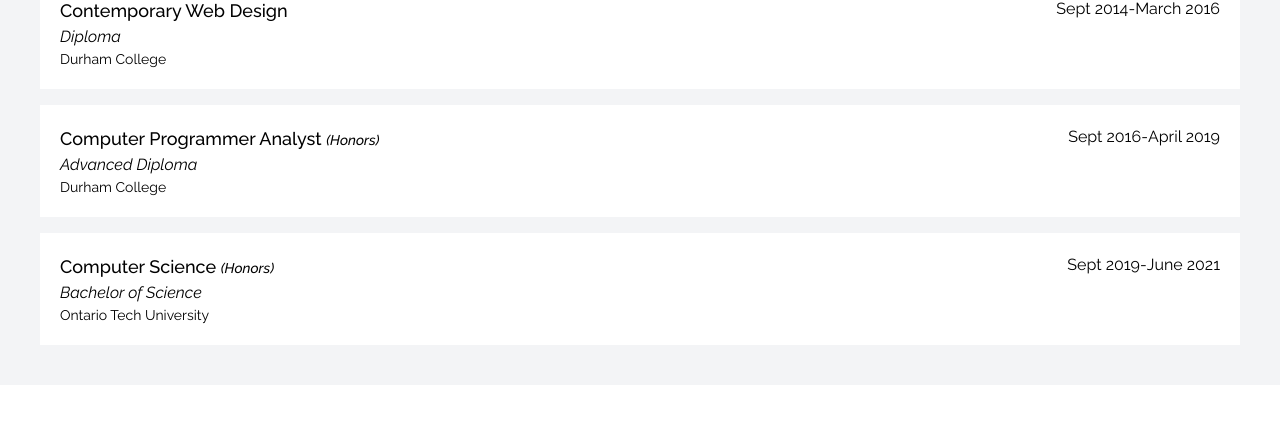
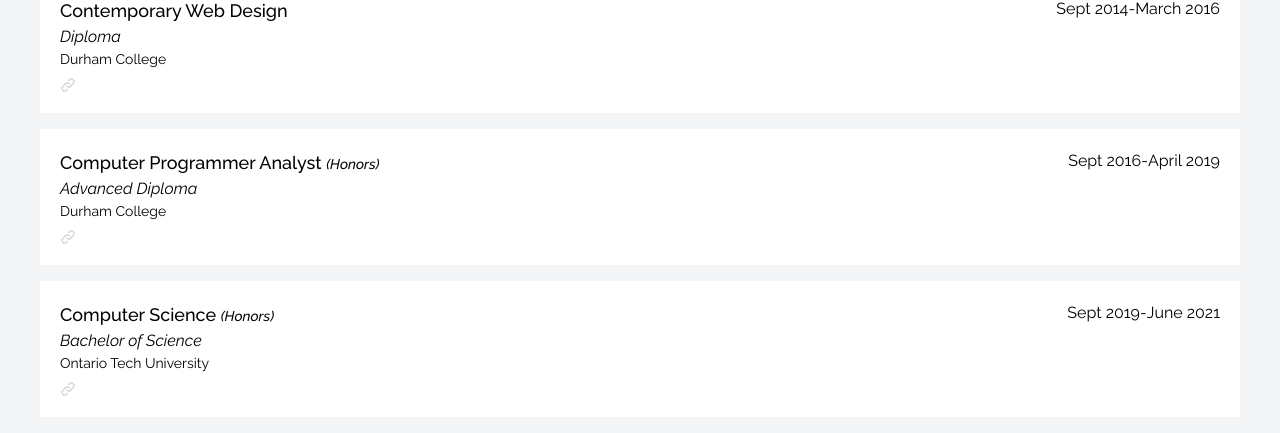
Before and after one commit to Squshy/personal-site, a Next.js app in the folder client/: page / in a window 1280 px wide. Shown: the part 1039-1472 px from the top of the page. Before the commit the page ends 1424 px from the top, so only its background shows below. Built offline with nearby package versions, Linux system fonts and the light colour scheme.

Commit message:
basics done

```diff
--- a/client/components/education/Degree.tsx
+++ b/client/components/education/Degree.tsx
@@ -1,4 +1,6 @@
 import React from "react";
+import { LinkIcon } from "@heroicons/react/outline";
+import Link from "next/link";
 
 export interface DegreeProps {
   school: string;
@@ -28,10 +30,15 @@
         </div>
         <div className={`italic`}>{degree}</div>
         <div className={`text-sm`}>{school}</div>
+        <Link href={link} passHref>
+          <LinkIcon
+            className={`w-4 h-4 text-gray-300 mt-2 hover:text-gray-700 transition duration-200 cursor-pointer`}
+          />
+        </Link>
       </div>
       <div className={`text-right flex flex-col md:flex-row`}>
         <div>{startDate}</div>
-        <div>{" "}-{" "}</div>
+        <div> - </div>
         <div>{endDate}</div>
       </div>
     </div>
--- a/client/package.json
+++ b/client/package.json
@@ -9,6 +9,7 @@
     "lint": "next lint"
   },
   "dependencies": {
+    "@heroicons/react": "^1.0.3",
     "gray-matter": "^4.0.3",
     "next": "11.1.0",
     "react": "17.0.2",
```
Also changed, not shown: 1 other file (tests, documents, lock files or other folders).
